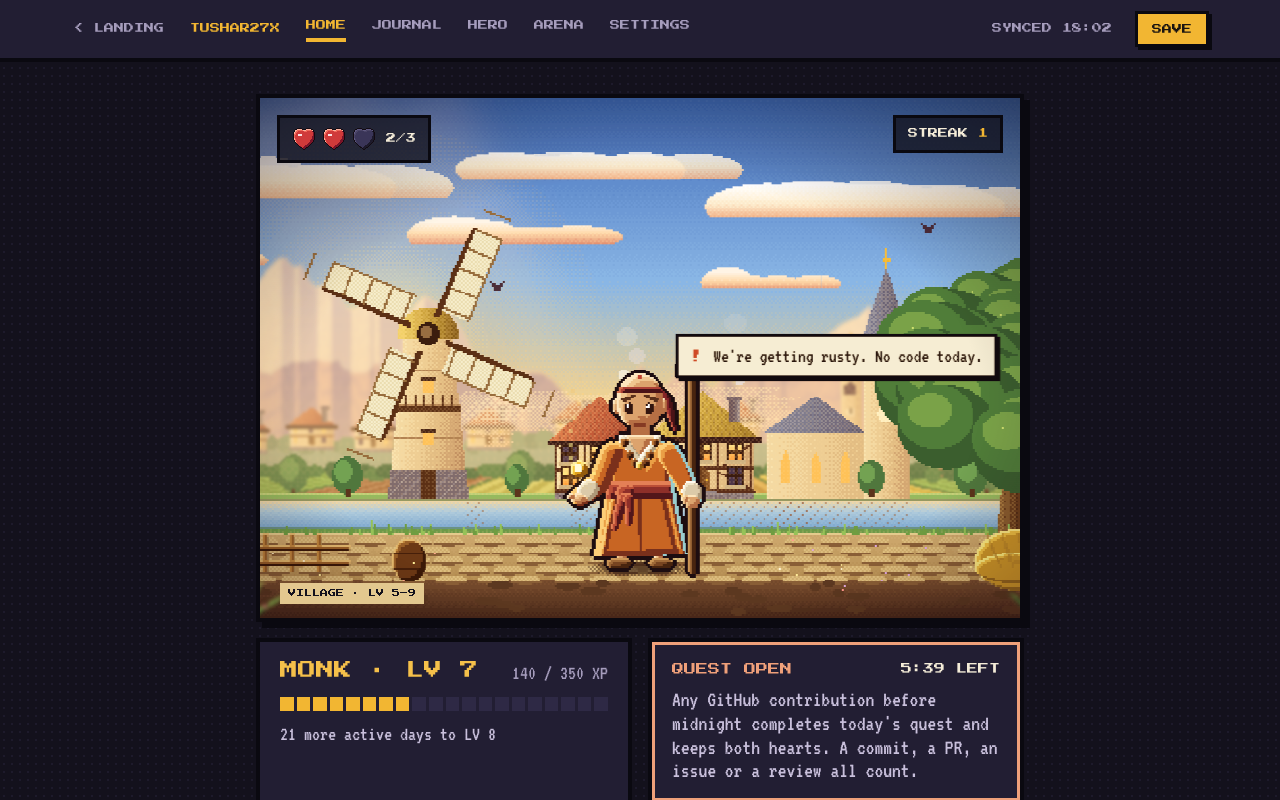
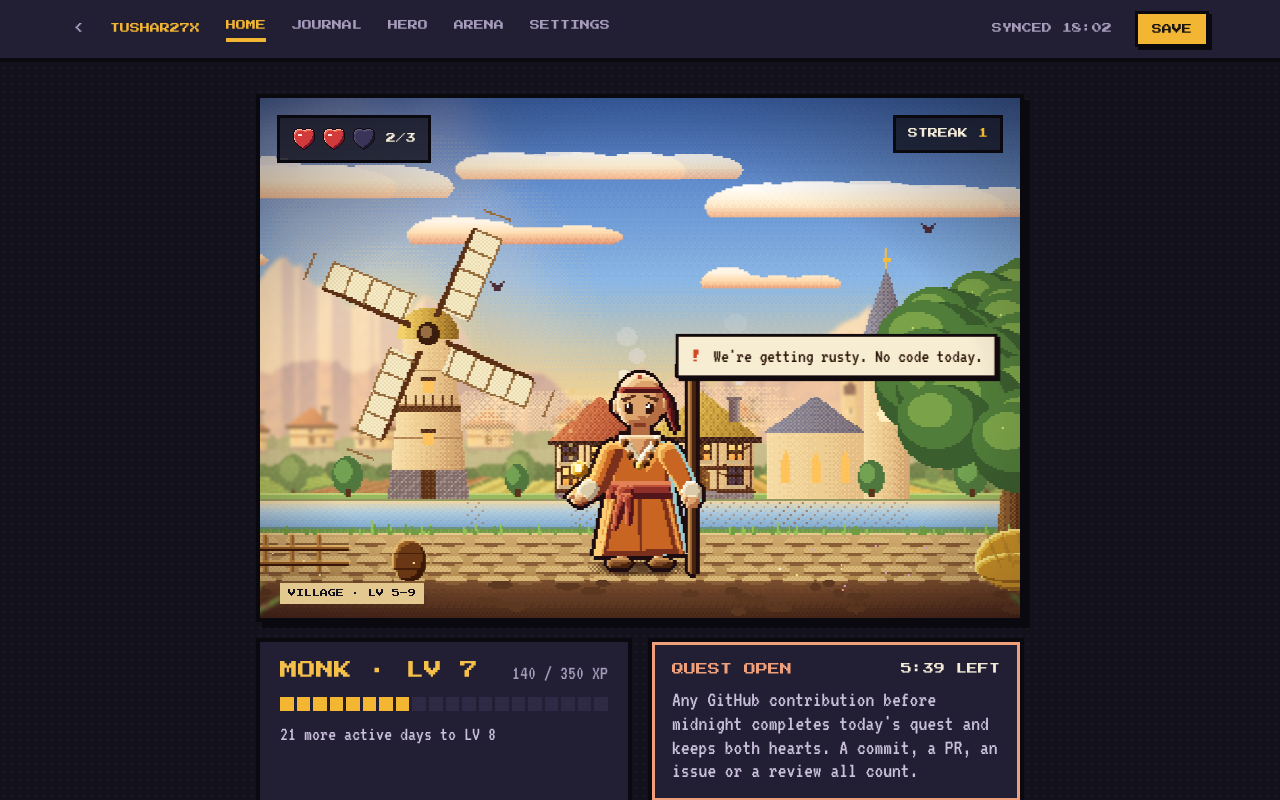
Before and after one commit to tushar27x/commitquest, a Next.js app in the folder web/: page /home in a window 1280 px wide. Shown: the top 800 px of the page. Built offline with nearby package versions, Linux system fonts and the light colour scheme.

Commit message:
Desktop nav: the back link shows just the arrow, no LANDING text

```diff
--- a/web/components/game/TopNav.tsx
+++ b/web/components/game/TopNav.tsx
@@ -7,7 +7,7 @@ import { TABS, isActiveTab } from "@/lib/nav";
 import { useHero, useInsights } from "@/lib/queries";
 import { SaveButton } from "./SaveButton";
 
-/** Desktop navigation (md and up): link back to the landing page, name, tabs, last sync time, SAVE. */
+/** Desktop navigation (md and up): a "<" link back to the landing page, name, tabs, last sync time, SAVE. */
 export function TopNav() {
   const pathname = usePathname();
   const insights = useInsights().data;
@@ -25,7 +25,7 @@ export function TopNav() {
           aria-label="Back to the landing page"
           className="text-muted-2 hover:text-gold active:text-gold"
         >
-          &lt; LANDING
+          &lt;
         </Link>
         <span className="text-gold">
           {insights?.user_name.toUpperCase() ?? "COMMITQUEST"}
```
